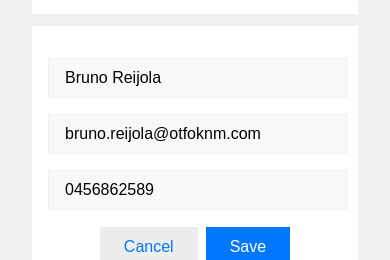
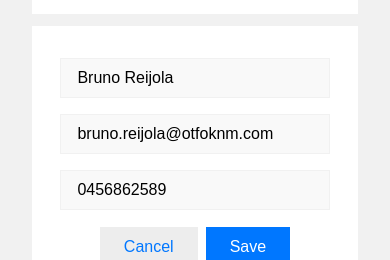
Before and after one commit to kuijoe/digidigi, a React (Create React App) app: page / in a window 390 px wide. Both pictures are taken after a click on the element 177 px from the left and 780 px from the top of the page. Shown: the part 489-749 px from the top of the page. Built offline with nearby package versions, Linux system fonts and the light colour scheme.

Commit message:
Use display block on inside div too so that mobile browsers obey

```diff
--- a/src/EditParticipantForm.css
+++ b/src/EditParticipantForm.css
@@ -92,6 +92,7 @@ tr.inline-editable-table-row input {
     }
 
     .inside-job {
+        display: block;
         margin-top: 1rem;
     }
 
@@ -115,7 +116,7 @@ tr.inline-editable-table-row input {
     }
 }
 
-@media all and (max-width: calc(48rem - 1px)) {
+@media all and (max-width: 767px) {
     .inline-editable-table-row {
         height: auto;
     }
@@ -125,12 +126,13 @@ tr.inline-editable-table-row input {
     }
 
     .inside-job {
+        display: block;
         margin-top: 1rem;
     }
 
     .inside-job .inline-full-name, .inside-job .inline-email, .inside-job .inline-phone {
         text-align: left;
-        width: 90%;
+        width: 80%;
         display: block;
         margin: 0 auto 1rem;
     }
```
